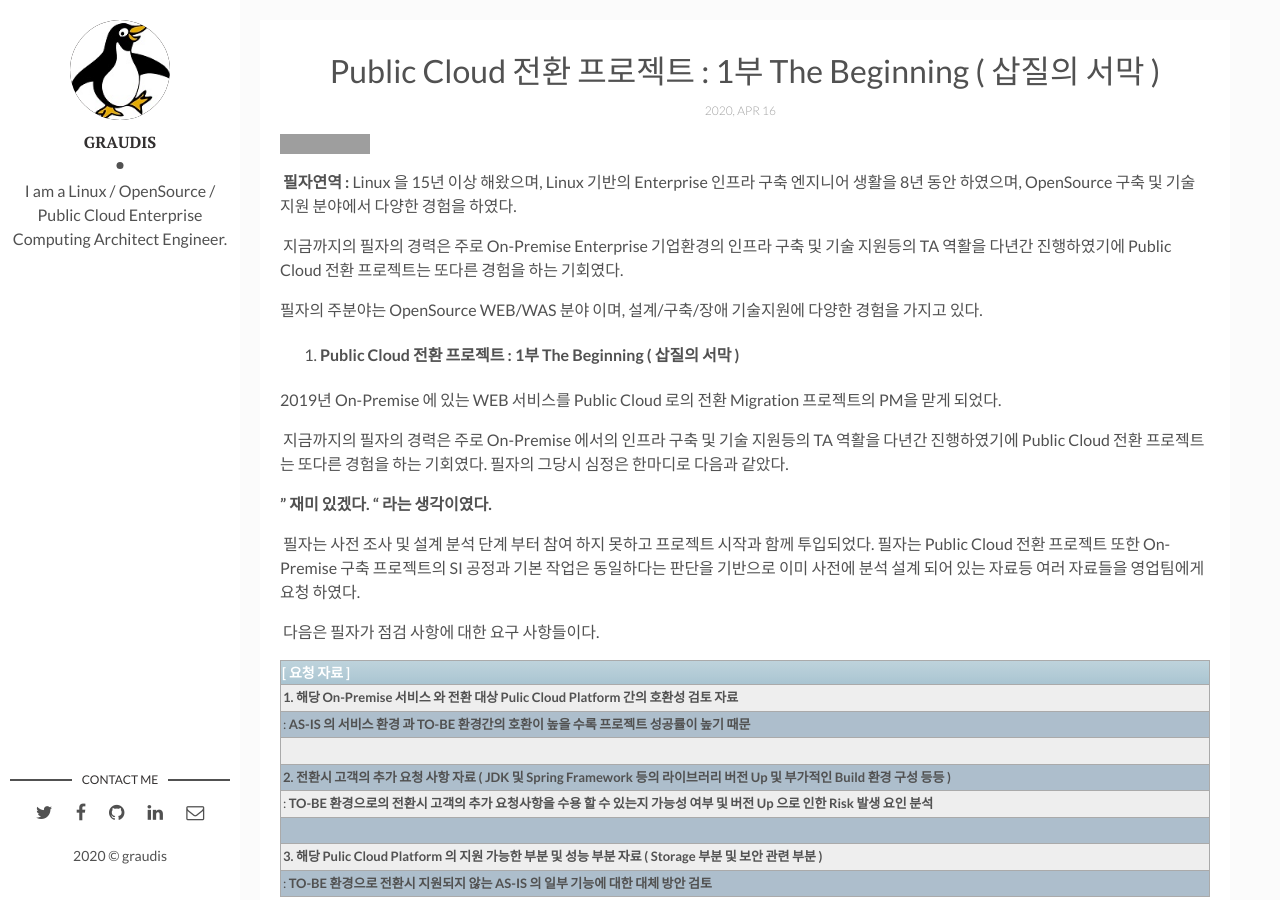
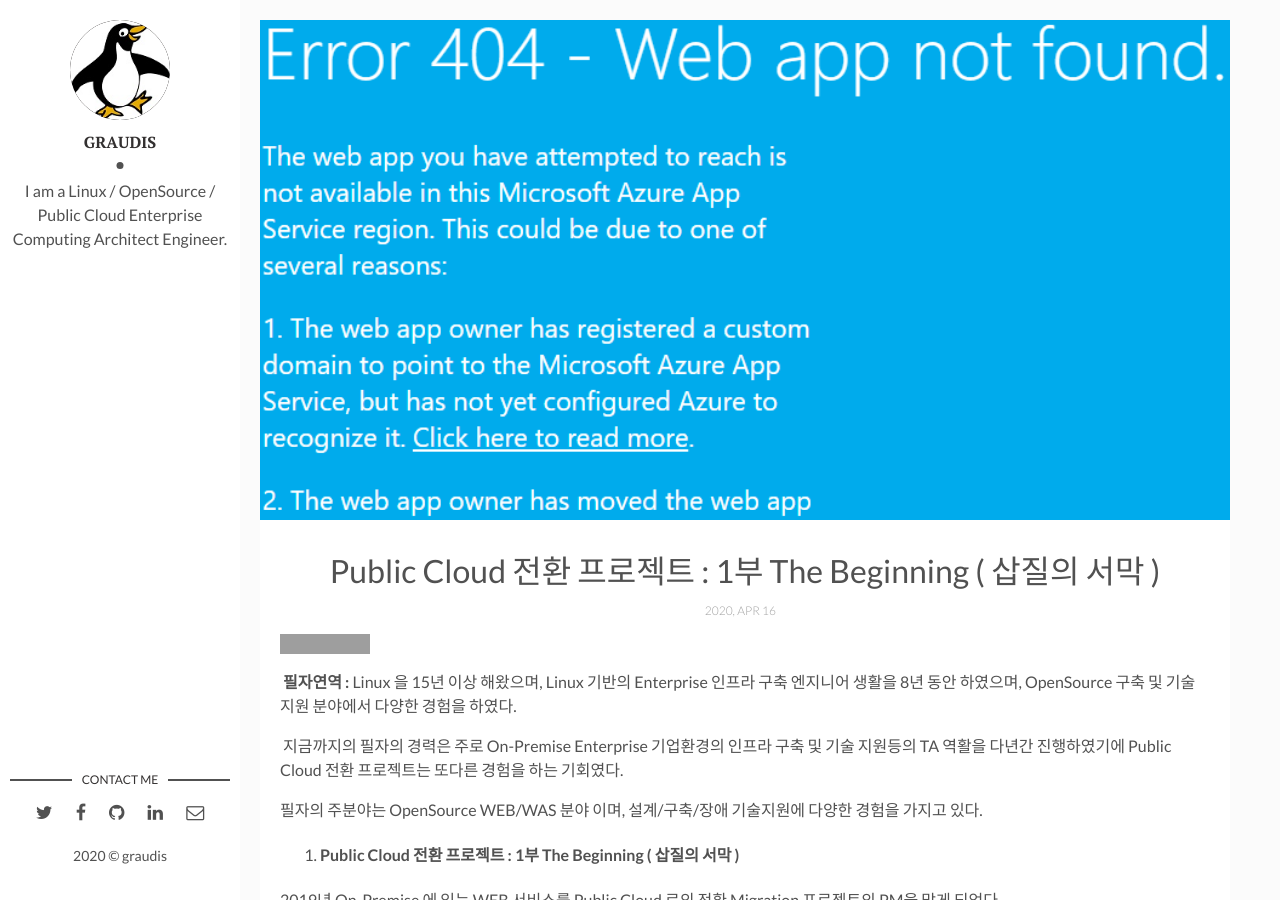
Before and after one commit to graudis/graudis.github.io, a Jekyll site: the page built from _posts/2020-04-16-azure-webapp-1.md, in a window 1280 px wide and 900 px high. Built offline with Jekyll 4.4.1, drawn with Linux system fonts in a browser that asks for light colours; grey boxes are pictures that could not be loaded.

Commit message:
Update 2020-04-16-azure-webapp-1.md

```diff
--- a/_posts/2020-04-16-azure-webapp-1.md
+++ b/_posts/2020-04-16-azure-webapp-1.md
@@ -1,7 +1,8 @@
 ---
 layout: post
-title:  "Public Cloud 전환 프로젝트 : 1부 The Beginning ( 삽질의 서막 )"
-date:   2020-04-16 12:59:13
+title: "Public Cloud 전환 프로젝트 : 1부 The Beginning ( 삽질의 서막 )"
+date: 2020-04-16 12:59:13
+img: azure-webapp-404.png # Add image post (optional)
 categories: cloud azure
 tags: cloud azure MS
 ---
```
